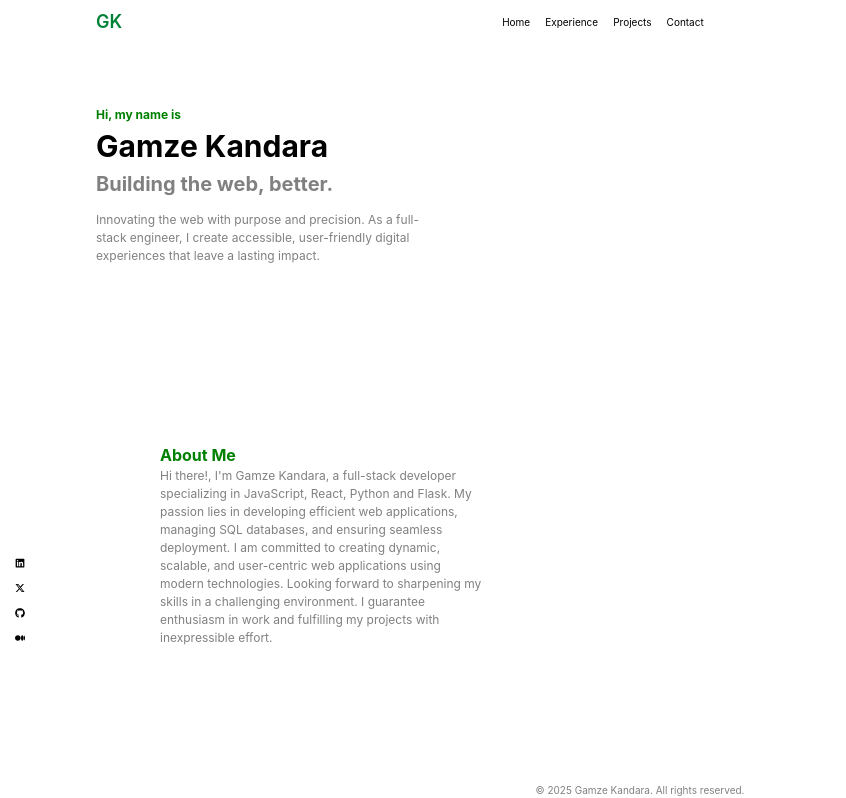
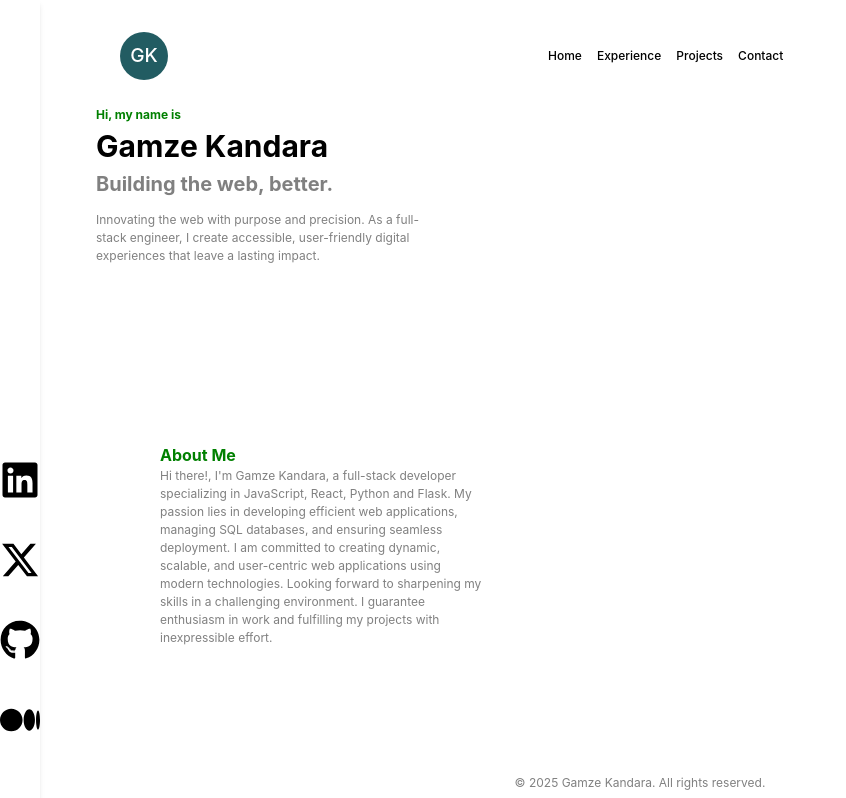
Before and after one commit to Gamze1314/Nextjs---portfolio, a Next.js app: page / in a window 1280 px wide. Shown: the top 798 px of the page, without its empty margins (0-846 px from the left). Built offline with nearby package versions, Linux system fonts and the light colour scheme.

Commit message:
Update layout with chakra provider to pass Avatar to NavBar

```diff
--- a/app/components/navbar.js
+++ b/app/components/navbar.js
@@ -1,6 +1,6 @@
 "use client";
 
-import { Box, Flex, Link, Text, Avatar, HStack } from "@chakra-ui/react";
+import { Box, Flex, Link, Text, Avatar, HStack , Circle, Float } from "@chakra-ui/react";
 
 export default function Navbar() {
   return (
@@ -22,10 +22,8 @@ export default function Navbar() {
       <Flex align="center" wrap="wrap">
         <HStack className="pl-22 mr-95 font-semibold text-green-700 text-lg">
           {/* name prop displays initials */}
-          <Avatar
-            shape="rounded"
-            name="Gamze Kandara"
-          />
+          <Avatar name="Gamze Kandara" colorpalette="gray" variant="subtle">
+          </Avatar>
         </HStack>
         <Flex
           as="ul"
--- a/app/layout.js
+++ b/app/layout.js
@@ -1,35 +1,33 @@
 // app/layout.tsx, responsible for wrapping the entire app in a layout structure that includes styling, fonts, and providers.
-import './globals.css';
-import { Inter } from 'next/font/google';
-import NavBar from './components/navbar';
-import Footer from './components/footer';
-import Provider from './components/chakra';
-import SideBar from './components/sidebar';
+import "./globals.css";
+import { Inter } from "next/font/google";
+import NavBar from "./components/navbar";
+import Footer from "./components/footer";
+import Provider from "./context/chakra";
+import SideBar from "./components/sidebar";
 
-const inter = Inter({ subsets: ['latin'] }); // inter font settings
+const inter = Inter({ subsets: ["latin"] }); // inter font settings
 
 // SEO
 export const metadata = {
   title: "Gamze Kandara",
   description: "Gamze Kandara's portfolio",
-}
+};
 
-
-export default function RootLayout({
-  children,
-}) {
+export default function RootLayout({ children }) {
   return (
     <html lang="en" suppressHydrationWarning>
       <body>
-        <NavBar />
-        <Provider>{children}</Provider>
-        <SideBar />
-        <Footer />
+        <Provider>
+          <NavBar />
+          {children}
+          <SideBar />
+          <Footer />
+        </Provider>
       </body>
     </html>
   );
 }
-
 
 // layout.tsx files created automatically for each page if it s not created before running the dev server.
 // This is app (root) layout, renders  children components.
--- a/tsconfig.json
+++ b/tsconfig.json
@@ -22,6 +22,6 @@
       "@/*": ["./*"]
     }
   },
-  "include": ["next-env.d.ts", "**/*.ts", "**/*.tsx", ".next/types/**/*.ts", "app/layout.js", "app/page.js", "app/pages/home/page.js", "app/components/navbar.js", "app/components/footer.js", "components/ui/provider.js", "app/components/chakra.js", "app/pages/_app.js"],
+  "include": ["next-env.d.ts", "**/*.ts", "**/*.tsx", ".next/types/**/*.ts", "app/layout.js", "app/page.js", "app/pages/home/page.js", "app/components/navbar.js", "app/components/footer.js", "components/ui/provider.js", "app/context/chakra.js", "app/pages/_app.js"],
   "exclude": ["node_modules"]
 }
```
Also changed, not shown: app/context/chakra.js (renamed from app/components/chakra.js).
